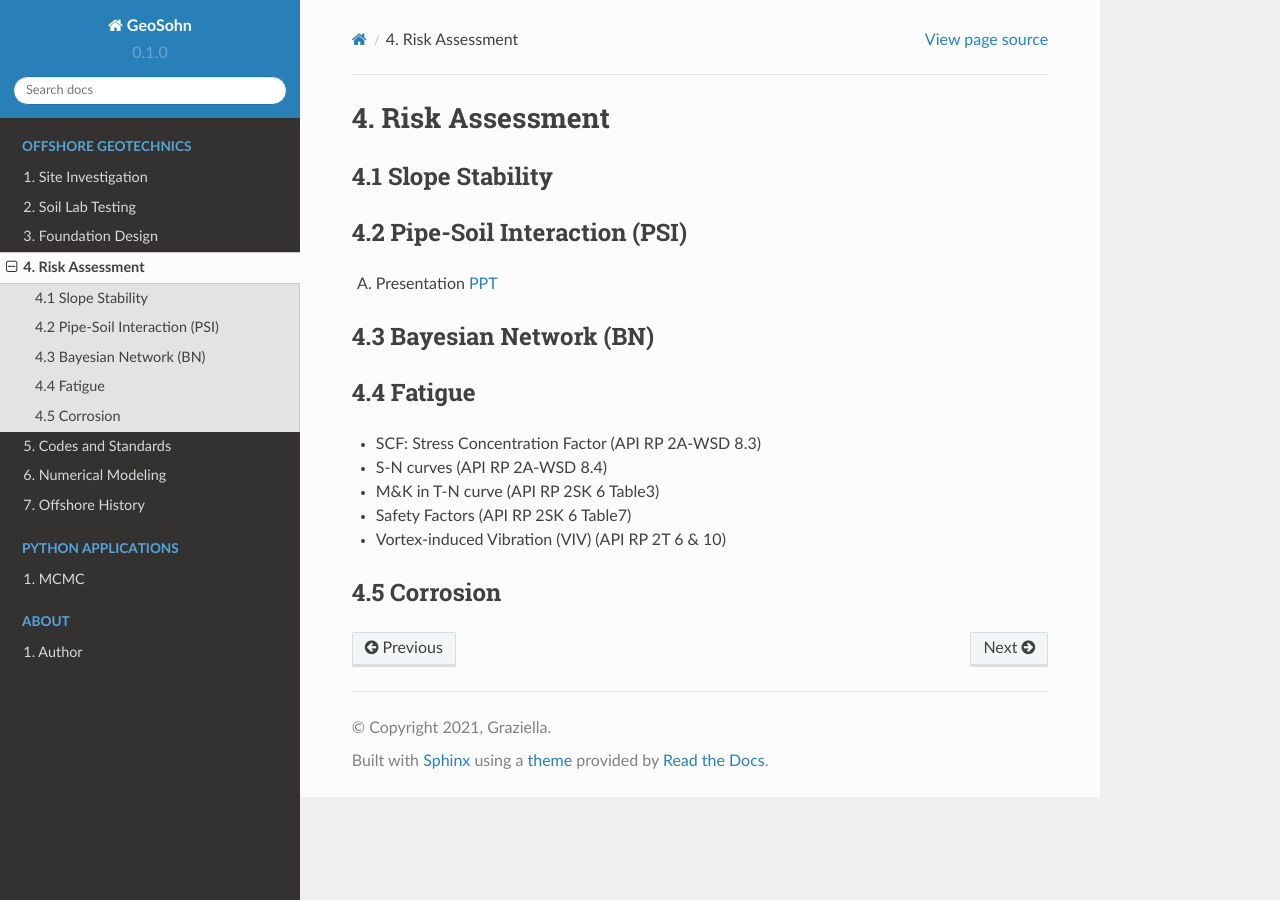
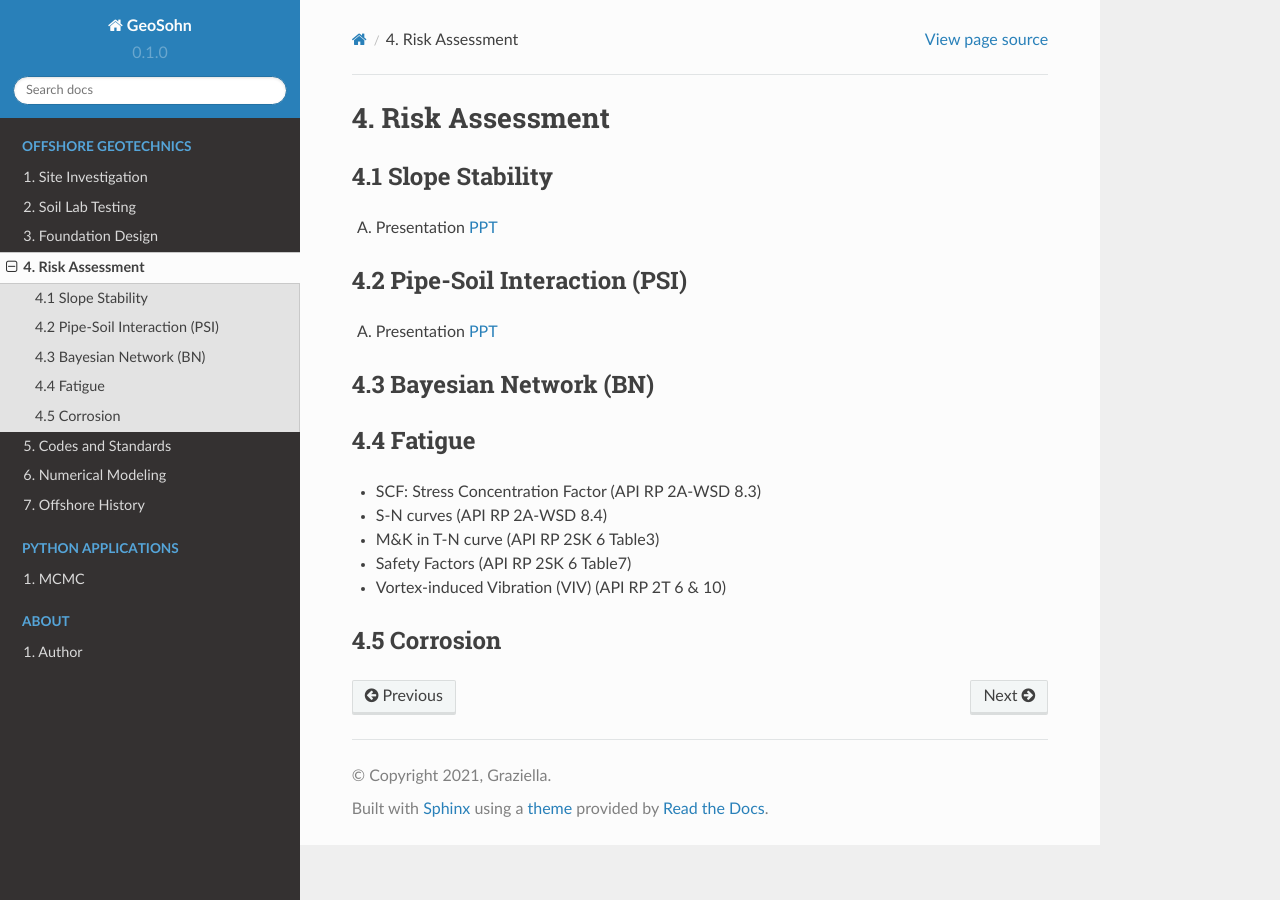
Before and after one commit to jrson11/GeoSohn, a Sphinx documentation site: the page built from docs/source/4-Risk_Assessment.rst, in a window 1280 px wide. Built offline with Sphinx 7.4.7 and the Read the Docs theme 2.0.0, drawn with Linux system fonts in a browser that asks for light colours; pages that are not in the unit, such as notebooks, are missing from menus.

Commit message:
Update 4-Risk_Assessment.rst

```diff
--- a/docs/source/4-Risk_Assessment.rst
+++ b/docs/source/4-Risk_Assessment.rst
@@ -6,7 +6,7 @@
 --------------------
 
 
-
+A. Presentation `PPT <https://bp365-my.sharepoint.com/:p:/g/personal/jung_sohn_bp_com/EXRxa38JnctLknDsaKZmIZ0Blu0Xc-ZPejM3IwRzMUWD1w?e=wBqnUa>`_
 
 4.2 Pipe-Soil Interaction (PSI)
 ---------------------------------
```
